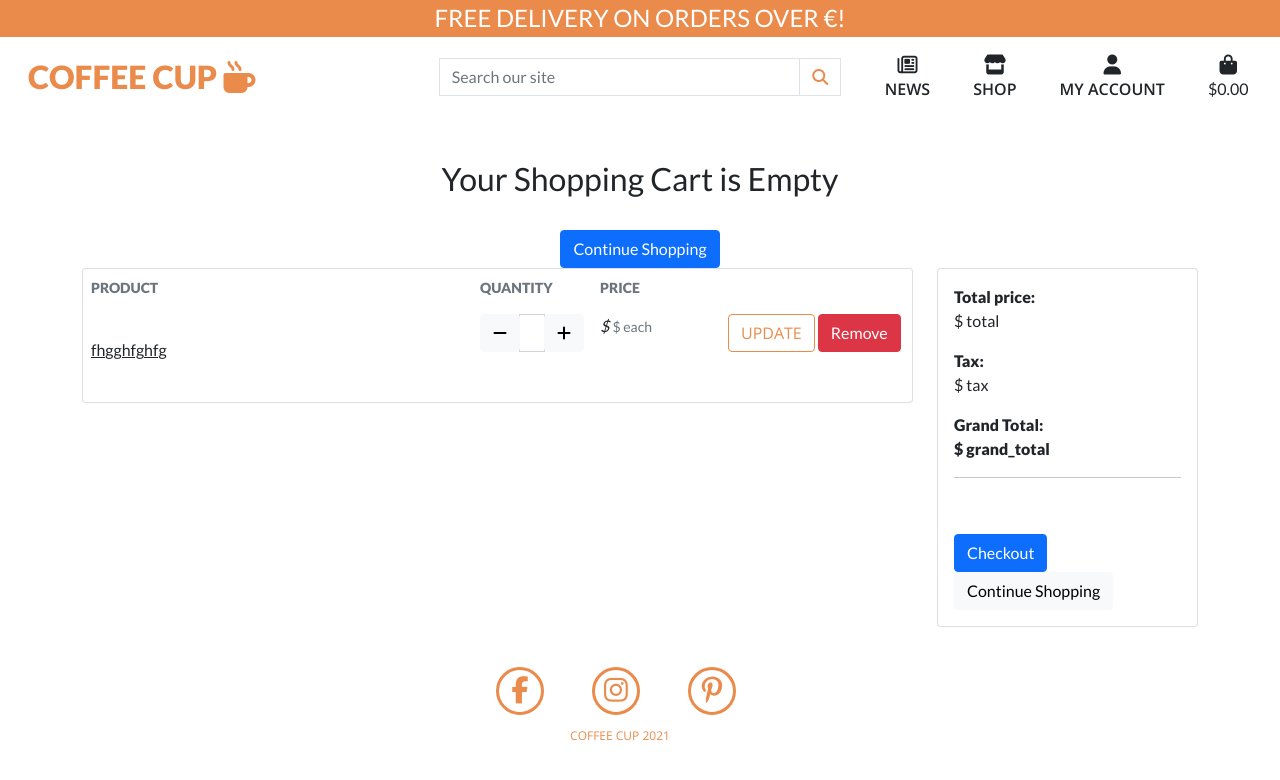
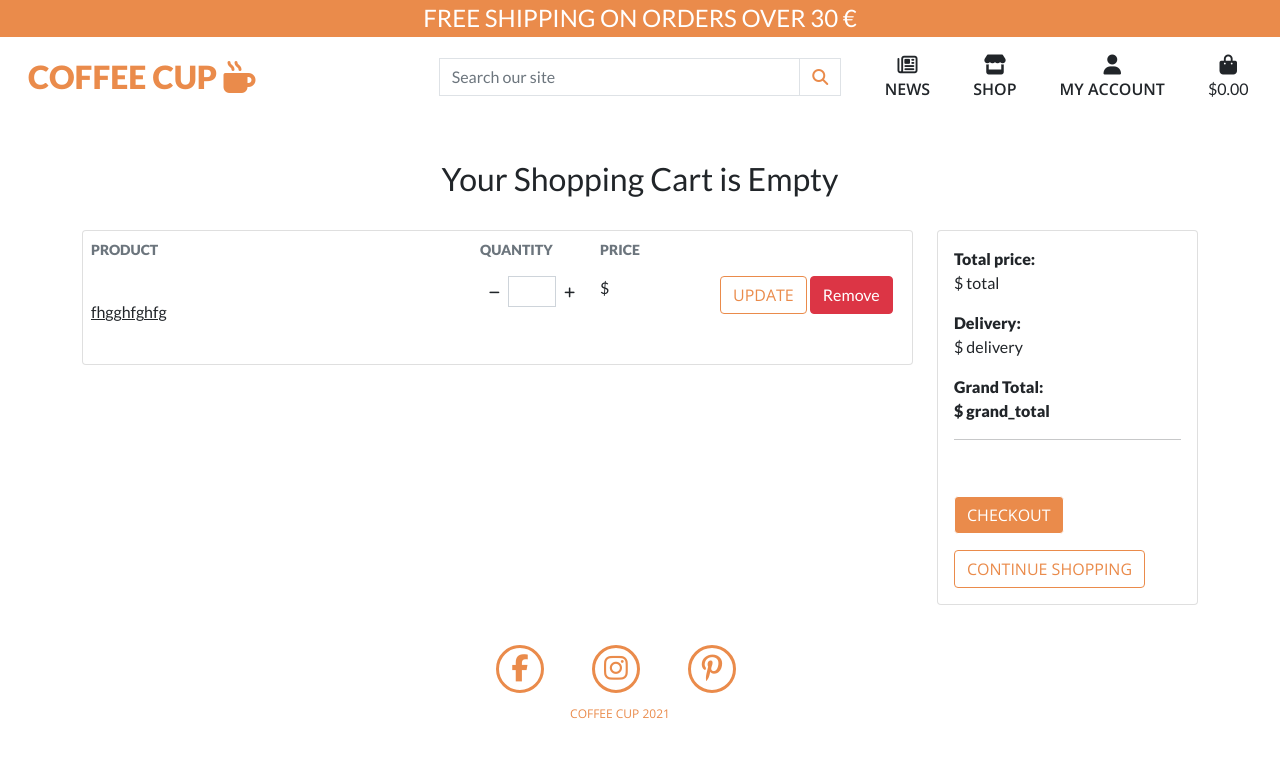
Before and after one commit to slavabdev/ms4-coffeeshop, a Django app: page /shopbag/ in a window 1280 px wide. Shown: the top 780 px of the page. Run offline with Django 3.2, Linux system fonts and the light colour scheme; some libraries are stand-ins or nearby versions.

Commit message:
add context.py and some styling to the shopbag

```diff
--- a/coffeeshop/settings.py
+++ b/coffeeshop/settings.py
@@ -79,6 +79,7 @@
                 'django.contrib.auth.context_processors.auth',
                 'django.contrib.messages.context_processors.messages',
                 'django.template.context_processors.media',
+                'shopbag.contexts.bag_contents',
             ],
         },
     },
@@ -162,7 +163,8 @@
 MEDIA_URL = '/media/'
 MEDIA_ROOT = os.path.join(BASE_DIR, 'media')
 
-FREE_DELIVERY_THRESHOLD = 50
+FREE_DELIVERY_THRESHOLD = 30
+STANDARD_DELIVERY_PERCENTAGE = 10
 
 SOCIALACCOUNT_PROVIDERS = {
     'google': {
--- a/shopbag/templates/shopbag/shopbag.html
+++ b/shopbag/templates/shopbag/shopbag.html
@@ -1,4 +1,5 @@
 {% extends 'base.html' %}
+
 {% load static %}
 
 {% block content %}
@@ -6,18 +7,15 @@
 
     <section class="section-content padding-y bg">
         <div class="page-container">
-<div class="container">
+            <div
+                class="container">
 
-<!-- ============================ COMPONENT 1 ================================= -->
-
+                <!-- if statement -->
                 <h2 class="text-center">Your Shopping Cart is Empty</h2>
                 <br>
-	<div class="text-center">
-		<a href="" class="btn btn-primary">Continue Shopping</a>
-	</div>
 
                     <div class="row">
-	<aside class="col-lg-9">
+                        <div class="col-lg-9">
                             <div class="card">
                                 <table class="table table-borderless table-shopping-cart">
                                     <thead class="text-muted">
@@ -25,7 +23,7 @@
                                             <th scope="col">Product</th>
                                             <th scope="col" width="120">Quantity</th>
                                             <th scope="col" width="120">Price</th>
-  <th scope="col" class="text-right" width="200"> </th>
+                                            <th scope="col" class="text-right" width="200"></th>
                                         </tr>
                                     </thead>
                                     <tbody>
@@ -33,56 +31,59 @@
 
                                         <tr>
                                             <td>
-		<figure class="itemside align-items-center">
-			<div class="aside"><img src="" class="img-sm"></div>
-			<figcaption class="info">
+                                                <div class="itemside align-items-center">
+                                                    <div class="d-block">
+                                                        <img src="" class="img-sm"></div>
+                                                        <div class="info">
                                                             <a href="" class="title text-dark">fhgghfghfg</a>
-				<p class="text-muted small">
-
-				</p>
-			</figcaption>
-		</figure>
+                                                            <p class="text-muted small"></p>
+                                                        </div>
+                                                    </div>
                                                 </td>
                                                 <td>
-		<!-- col.// -->
                                                     <div class="col">
-						<div class="input-group input-spinner">
+                                                        <div class="input-group">
                                                             <div class="input-group-prepend">
-							<a href="" class="btn btn-light" type="button" id="button-plus"> <i class="fa fa-minus"></i> </a>
+                                                                <button class="decrement-qty btn btn-sm" data-item_id="{{ item.item_id }}" id="minus_item_{{ item.item_id }}">
+                                                                    <span>
+                                                                        <i class="fas fa-minus fa-sm"></i>
+                                                                    </span>
+                                                                </button>
                                                             </div>
-							<input type="text" class="form-control"  value="{{ cart_item.quantity }}">
+                                                            <input class="form-control form-control-sm qty_input" type="number" name="quantity" value="{{ item.quantity }}" min="1" max="99" data-item_id="{{ item.item_id }}" id="qty_{{ item.item_id }}">
+
                                                                 <div class="input-group-append">
-								<form action="" method="POST">
-									{% csrf_token %}
-
-										<input type="hidden" name="" value="">
-
-									<button class="btn btn-light" type="submit" id="button-minus"> <i class="fa fa-plus"></i> </button>
-								</form>
+                                                                    <button class="increment-qty btn btn-sm" data-item_id="{{ item.item_id }}" id="plus_item_{{ item.item_id }}">
+                                                                        <span>
+                                                                            <i class="fas fa-plus fa-sm"></i>
+                                                                        </span>
+                                                                    </button>
                                                                 </div>
-						</div> <!-- input-group.// -->
-					</div> <!-- col.// -->
+                                                                {% if item.product.has_sizes %}
+                                                                    <input type="hidden" name="product_size" value="{{ item.size }}">
+                                                                    {% endif %}
+                                                                </div>
+                                                            </div>
                                                         </td>
                                                         <td>
                                                             <div class="price-wrap">
-			<var class="price">$ </var>
-			<small class="text-muted"> $ each </small>
-		</div> <!-- price-wrap .// -->
+                                                                <div class="price">$
+                                                                </div>
+                                                            </div>
                                                         </td>
-	<td class="text-right">
-		<a href="" class="btn btn-action ms-2"> UPDATE</a>
-	<a href="" onclick="return confirm('Are you sure you want to delete this item?')" class="btn btn-danger"> Remove</a>
+                                                        <td class="bag-btn text-right">
+                                                            <a href="" class="btn btn-action">
+                                                                UPDATE</a>
+                                                            <a href="" onclick="return confirm('Are you sure you want to delete this item?')" class="btn btn-danger">
+                                                                Remove</a>
                                                         </td>
                                                     </tr>
-
-
                                                 </tbody>
                                             </table>
                                         </div>
 
-	</aside>
-	<aside class="col-lg-3">
-
+                                    </div>
+                                    <div class="col-lg-3">
                                         <div class="card">
                                             <div class="card-body">
                                                 <dl class="dlist-align">
@@ -90,32 +91,34 @@
                                                     <dd class="text-right">$ total</dd>
                                                 </dl>
                                                 <dl class="dlist-align">
-			  <dt>Tax:</dt>
-			  <dd class="text-right"> $ tax</dd>
+                                                    <dt>Delivery:</dt>
+                                                    <dd class="text-right">
+                                                        $ delivery</dd>
                                                 </dl>
                                                 <dl class="dlist-align">
                                                     <dt>Grand Total:</dt>
-			  <dd class="text-right text-dark b"><strong>$ grand_total</strong></dd>
+                                                    <dd class="text-right text-dark b">
+                                                        <strong>$ grand_total</strong>
+                                                    </dd>
                                                 </dl>
                                                 <hr>
                                                     <p class="text-center mb-3">
-				<img src="" height="26">
-			</p>
-			<a href="" class="btn btn-primary btn-block"> Checkout </a>
-			<a href="" class="btn btn-light btn-block">Continue Shopping</a>
-		</div> <!-- card-body.// -->
-		</div> <!-- card.// -->
+                                                        <img src="" height="26"></p>
+                                                        <a href="" class="btn btn-action-rev btn-block mb-3">
+                                                            Checkout
+                                                        </a>
+                                                        <a href="" class="btn btn-action btn-block">Continue Shopping</a>
+                                                    </div>
+                                                </div>
 
-</aside> <!-- col.// -->
+                                            </div>
 
 
-</div> <!-- row.// -->
+                                        </div>
 
-<!-- ============================ COMPONENT 1 END .// ================================= -->
-
-</div> <!-- container .//  -->
+                                    </div>
                                 </div>
                             </section>
-<!-- ========================= SECTION CONTENT END// ========================= -->
+
 
                         {% endblock %}
--- a/static/css/base.css
+++ b/static/css/base.css
@@ -237,6 +237,10 @@
         margin-right: 1rem;
         font-size: 12px;
     }
+
+    .bag-btn .btn-action {
+        margin-bottom: 0.3rem;
+    }
 }
 /*-------for small mobile devices---------*/
 @media(max-width:600px) {
--- a/templates/base.html
+++ b/templates/base.html
@@ -35,7 +35,7 @@
         <header class="container-fluid fixed-top">
             <div id="delivery-banner" class="row text-center">
                 <div class="col text-white">
-                    <h4 class="logo-font my-1">Free delivery on orders over €{{ free_delivery_threshold }}!</h4>
+                    <h4 class="logo-font my-1">Free shipping on orders over {{ free_delivery_threshold }} €</h4>
                 </div>
             </div>
 
@@ -118,7 +118,7 @@
 
                         </li>
                         <li class="list-inline-item">
-                            <a class="{% if grand_total %}text-info font-weight-bold{% else %}text-dark{% endif %} nav-link" href="">
+                                <a class="{% if grand_total %}text-info font-weight-bold{% else %}text-dark{% endif %} nav-link" href="{% url 'the_bag' %}">
                                 <div class="text-center">
                                     <div>
                                         <i class="fas fa-shopping-bag fa-lg"></i>
--- a/templates/includes/mobile-nav.html
+++ b/templates/includes/mobile-nav.html
@@ -20,7 +20,7 @@
                           {% endif %}
                       </div>
 <li class="list-inline-item">
-    <a class="{% if grand_total %}text-primary font-weight-bold{% else %}text-dark{% endif %} nav-link d-block d-lg-none" href="">
+    <a class="{% if grand_total %}text-primary font-weight-bold{% else %}text-dark{% endif %} nav-link d-block d-lg-none" href="{% url 'the_bag' %}">
         <div>
             <div><i class="fas fa-shopping-cart fa-lg"></i></div>
             <p class="my-0">
```
Also changed, not shown: main/views.py (+6 -5 lines), shopbag/contexts.py (added, +30 -0 lines). Lines whose indentation alone changed are shown as unchanged.
